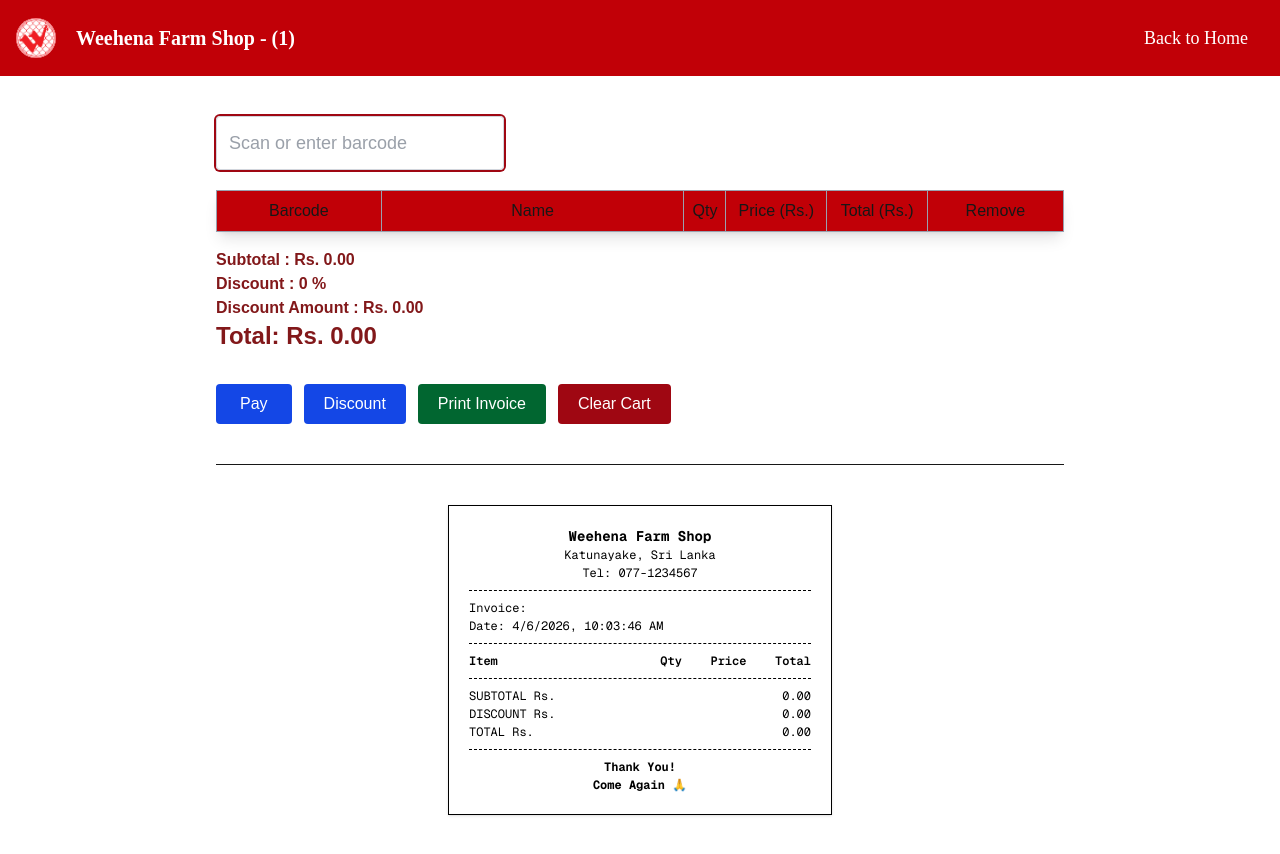
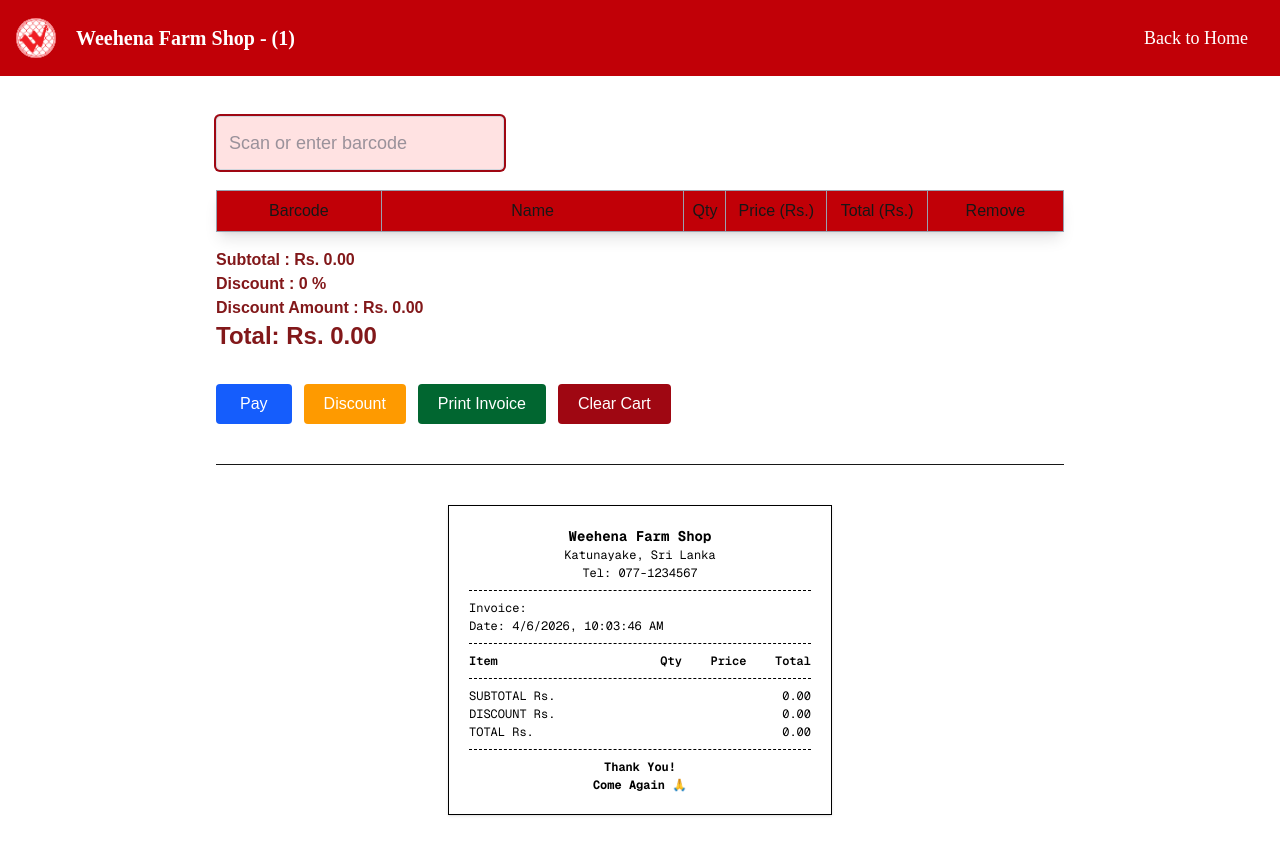
Before and after one commit to yohan9878/pos-system, a Next.js app: page /outlet/1/scan in a window 1280 px wide. Built offline with nearby package versions, Linux system fonts and the light colour scheme.

Commit message:
Fixed Styles

```diff
--- a/app/components/BarcodeInput.tsx
+++ b/app/components/BarcodeInput.tsx
@@ -26,7 +26,7 @@ export default function BarcodeInput({
       onChange={(e) => setBarcode(e.target.value)}
       onKeyDown={(e) => e.key === "Enter" && handleAdd()}
       placeholder="Scan or enter barcode"
-      className="w-72 p-3 text-gray-700 text-lg border border-gray-300 rounded focus:outline-none focus:ring-2 focus:ring-red-800"
+      className="w-72 p-3 text-gray-700 text-lg border bg-red-100 border-gray-300 rounded focus:outline-none focus:ring-2 focus:ring-red-800"
     />
   );
 }
--- a/app/components/Button.tsx
+++ b/app/components/Button.tsx
@@ -11,7 +11,7 @@ export default function Button({ onClick, children, className }: Props) {
   return (
     <button
       onClick={onClick}
-      className={`px-5 py-2 mr-3 bg-blue-700 text-white rounded hover:bg-blue-600 transition ${className}`}
+      className={`px-5 py-2 mr-3 text-white rounded transition ${className}`}
     >
       {children}
     </button>
```
